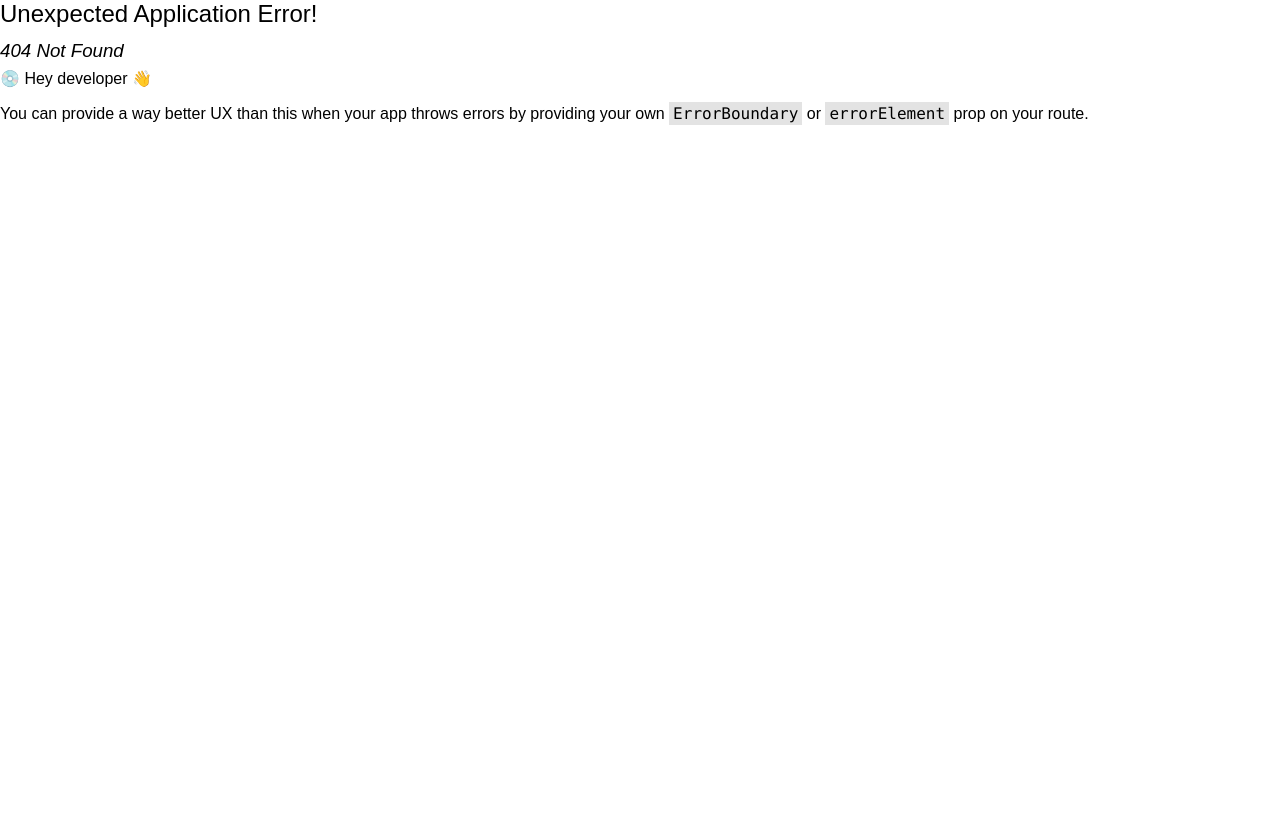
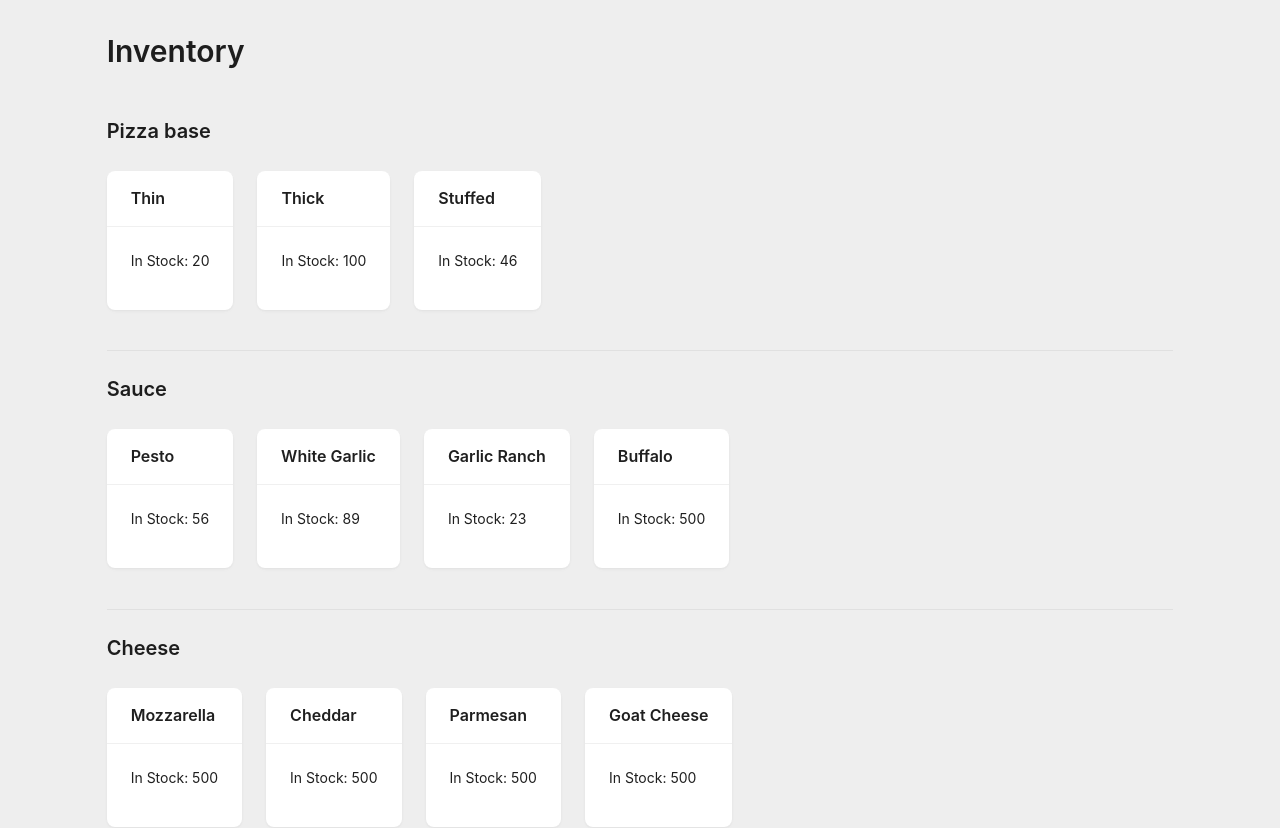
Before and after one commit to bhavankumar2911/pizza-delivery-web-app, a React (Create React App) app in the folder client/: page /admin/inventory in a window 1280 px wide. Before the commit this address had no page. Shown: the top 828 px of the page. Before the commit the page ends 800 px from the top, so only its background shows below. Built offline with nearby package versions, Linux system fonts and the light colour scheme.

Commit message:
inventory page created

```diff
--- /dev/null
+++ b/client/src/components/InventorySection.jsx
@@ -0,0 +1,33 @@
+import React from "react";
+import { Space, Typography, Card } from "antd";
+
+const InventorySection = ({ title, data }) => {
+  return (
+    <section>
+      <Typography.Title level={4}>{title}</Typography.Title>
+      <br />
+      <Space
+        size="large"
+        style={{
+          flexWrap: "wrap",
+          display: "flex",
+          //   justifyContent: "center",
+        }}
+      >
+        {data.map((item, index) => (
+          <Card
+            // style={{ width: "50px" }}
+            key={index}
+            title={item.item}
+            bordered={false}
+          >
+            <p>In Stock: {item.quantity}</p>
+          </Card>
+        ))}
+      </Space>
+      <br />
+    </section>
+  );
+};
+
+export default InventorySection;
--- a/client/src/index.js
+++ b/client/src/index.js
@@ -10,6 +10,7 @@ import Signup from "./pages/Signup";
 import AdminSignup from "./pages/AdminSignup";
 import ForgotPassword from "./pages/ForgotPassword";
 import Dashboard from "./pages/Dashboard";
+import Inventory from "./pages/Inventory";
 import AppProvider from "./providers/App";
 import Cart from "./pages/Cart";
 
@@ -46,6 +47,10 @@ const router = createBrowserRouter([
     path: "/cart",
     element: <Cart />,
   },
+  {
+    path: "/admin/inventory",
+    element: <Inventory />,
+  },
 ]);
 
 const root = ReactDOM.createRoot(document.getElementById("root"));
--- /dev/null
+++ b/client/src/inventory.json
@@ -0,0 +1,58 @@
+{
+  "base": [
+    {
+      "item": "Thin",
+      "quantity": 20
+    },
+    {
+      "item": "Thick",
+      "quantity": 100
+    },
+    {
+      "item": "Stuffed",
+      "quantity": 46
+    }
+  ],
+  "sauce": [
+    {
+      "item": "Pesto",
+      "quantity": 56
+    },
+    {
+      "item": "White Garlic",
+      "quantity": 89
+    },
+    {
+      "item": "Garlic Ranch",
+      "quantity": 23
+    },
+    {
+      "item": "Buffalo",
+      "quantity": 500
+    }
+  ],
+  "cheese": [
+    {
+      "item": "Mozzarella",
+      "quantity": 500
+    },
+    {
+      "item": "Cheddar",
+      "quantity": 500
+    },
+    {
+      "item": "Parmesan",
+      "quantity": 500
+    },
+    {
+      "item": "Goat Cheese",
+      "quantity": 500
+    }
+  ],
+  "extras": [
+    {
+      "item": "Veggies",
+      "quantity": 500
+    }
+  ]
+}
--- a/client/src/pages/Cart.jsx
+++ b/client/src/pages/Cart.jsx
@@ -11,6 +11,7 @@ const Cart = () => {
   return (
     <main>
       <Container>
+        <div style={{ maxWidth: "400px", margin: "0 auto" }}>
           <br />
           <br />
           <br />
@@ -32,6 +33,7 @@ const Cart = () => {
           >
             Checkout
           </Button>
+        </div>
       </Container>
     </main>
   );
--- /dev/null
+++ b/client/src/pages/Inventory.jsx
@@ -0,0 +1,27 @@
+import { Divider, Space, Typography } from "antd";
+import React from "react";
+import Container from "../components/Container";
+import InventorySection from "../components/InventorySection";
+import inventory from "../inventory.json";
+
+const Inventory = () => {
+  return (
+    <main style={{ backgroundColor: "#eee", padding: "2rem 0" }}>
+      <Container>
+        <Typography.Title level={2}>Inventory</Typography.Title> <br />
+        <br />
+        <Space style={{ display: "flex" }} direction="vertical" size="medium">
+          <InventorySection title="Pizza base" data={inventory["base"]} />
+          <Divider />
+          <InventorySection title="Sauce" data={inventory["sauce"]} />
+          <Divider />
+          <InventorySection title="Cheese" data={inventory["cheese"]} />
+          <Divider />
+          <InventorySection title="Extras" data={inventory["extras"]} />
+        </Space>
+      </Container>
+    </main>
+  );
+};
+
+export default Inventory;
```
Lines whose indentation alone changed are shown as unchanged.
